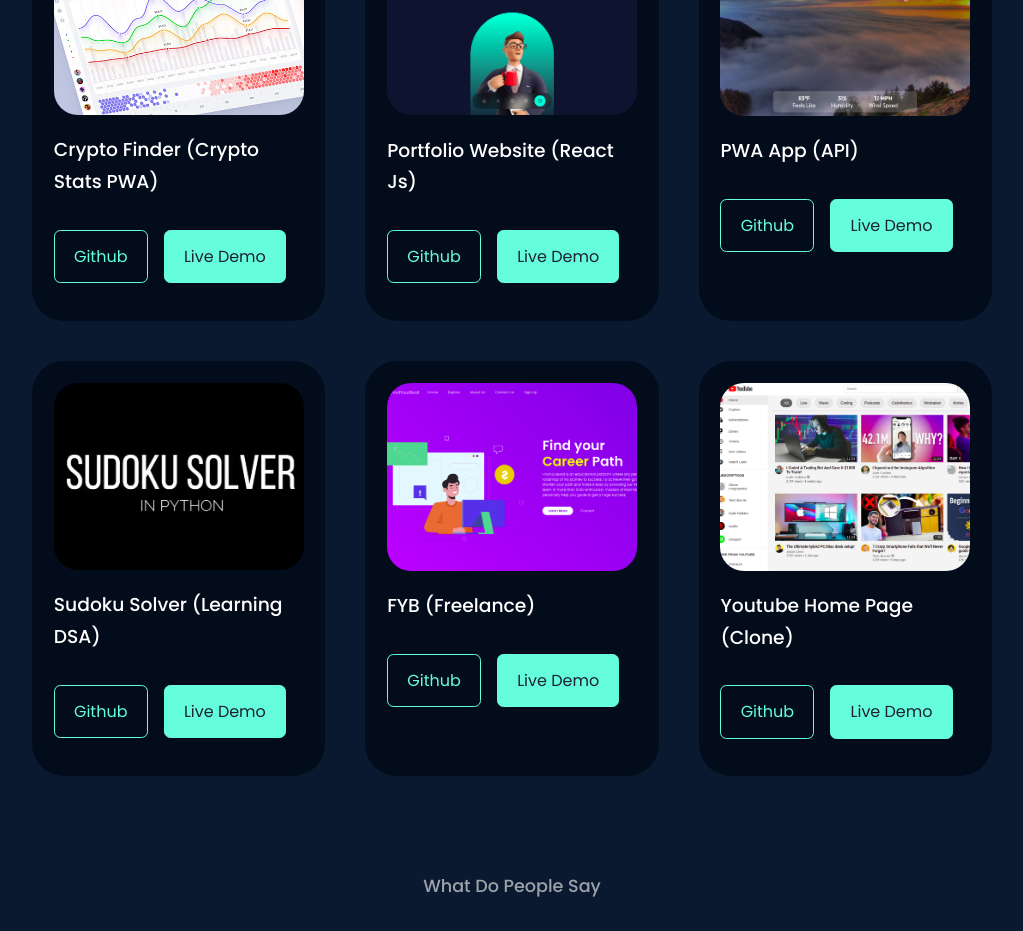
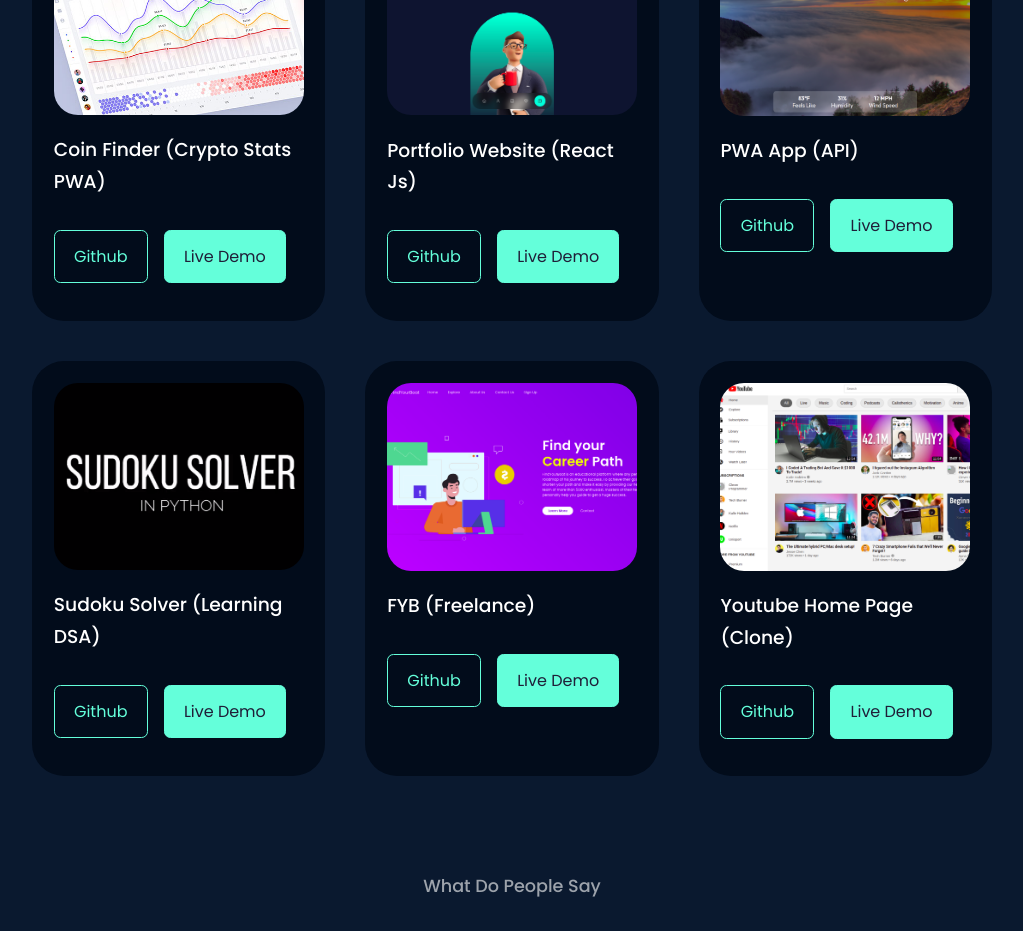
Before and after one commit to utkarshgoel10/ReactPortfolio, a React (Create React App) app: page / in a window 1280 px wide. Shown: the part 3280-4211 px from the top of the page, without its empty margins (128-1151 px from the left). Built offline with nearby package versions, Linux system fonts and the light colour scheme.

Commit message:
Update Portfolio.jsx

```diff
--- a/src/components/portfolio/Portfolio.jsx
+++ b/src/components/portfolio/Portfolio.jsx
@@ -11,7 +11,7 @@ const data = [
   {
     id: 1,
     image: IMG1,
-    title: 'Crypto Finder (Crypto Stats PWA)',
+    title: 'Coin Finder (Crypto Stats PWA)',
     github: 'https://github.com/utkarshgoel10/CryptoSearch',
     demo: 'https://mycrypto-finder.netlify.app/'
   },
@@ -19,8 +19,8 @@ const data = [
     id: 2,
     image: IMG2,
     title: 'Portfolio Website (React Js)',
-    github: 'https://github.com',
-    demo: 'https://github.com'
+    github: 'https://github.com/utkarshgoel10/ReactPortfolio',
+    demo: 'https://utkarshgoel-10.netlify.app/'
   },
   {
     id: 3,
@@ -40,15 +40,15 @@ const data = [
     id: 5,
     image: IMG5,
     title: 'FYB (Freelance)',
-    github: 'https://github.com/utkarshgoel10/Youtube-Home-Clone',
-    demo: 'https://youtube-homepg-clone.netlify.app/'
+    github: 'https://github.com/utkarshgoel10/FybHome',
+    demo: 'https://utkarshgoel10.github.io/FybHome/'
   },
   {
     id: 6,
     image: IMG6,
     title: 'Youtube Home Page (Clone)',
-    github: 'https://github.com/utkarshgoel10/FybHome',
-    demo: 'https://utkarshgoel10.github.io/FybHome/'
+    github: 'https://github.com/utkarshgoel10/Youtube-Home-Clone',
+    demo: 'https://youtube-homepg-clone.netlify.app/'
   }
 ]
 
```
